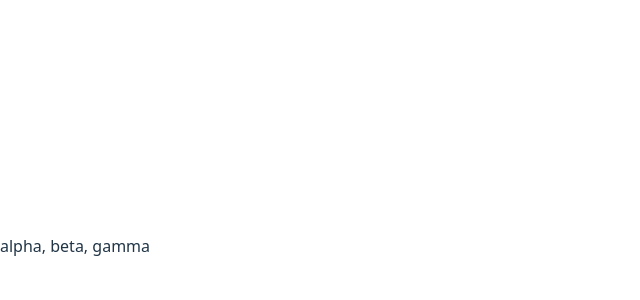
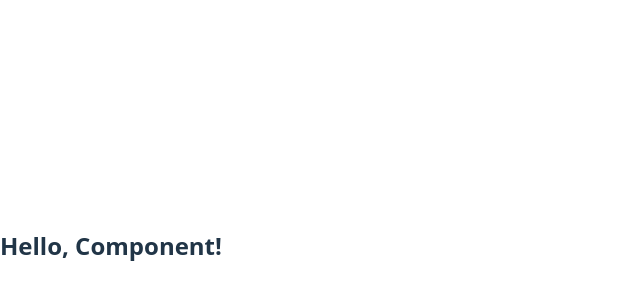
Before and after one commit to bn-hashi/my-react-app_20250416, a React (Vite) app: page / in a window 1280 px wide. Shown: the part 154-454 px from the top of the page, without its empty margins (0-640 px from the left). Built offline with nearby package versions, Linux system fonts and the light colour scheme.

Commit message:
関数コンポーネントの作成_HelloComponent_20250421

```diff
--- a/src/App.jsx
+++ b/src/App.jsx
@@ -1,10 +1,10 @@
 import React from "react";
-import UserCard from "./components/UserCard";
+import HelloComponent from "./components/HelloComponent";
 
 function App() {
   return (
     <div>
-      <UserCard name="Taro" age={28} />
+      <HelloComponent />
     </div>
   );
 }
--- /dev/null
+++ b/src/components/HelloComponent.jsx
@@ -0,0 +1,9 @@
+import React from "react";
+
+function HelloComponent() {
+  return (
+    <h2>Hello, Component!</h2>
+  );
+}
+
+export default HelloComponent;
--- a/src/main.jsx
+++ b/src/main.jsx
@@ -1,11 +1,11 @@
 import React from 'react';
 import { createRoot } from 'react-dom/client';
 import './index.css';
-import JSXExample from './components/JSXExample';
+import App from './App';
 
 
 createRoot(document.getElementById('root')).render(
   <React.StrictMode>
-    <JSXExample />
+    <App />
   </React.StrictMode>
 );
```
